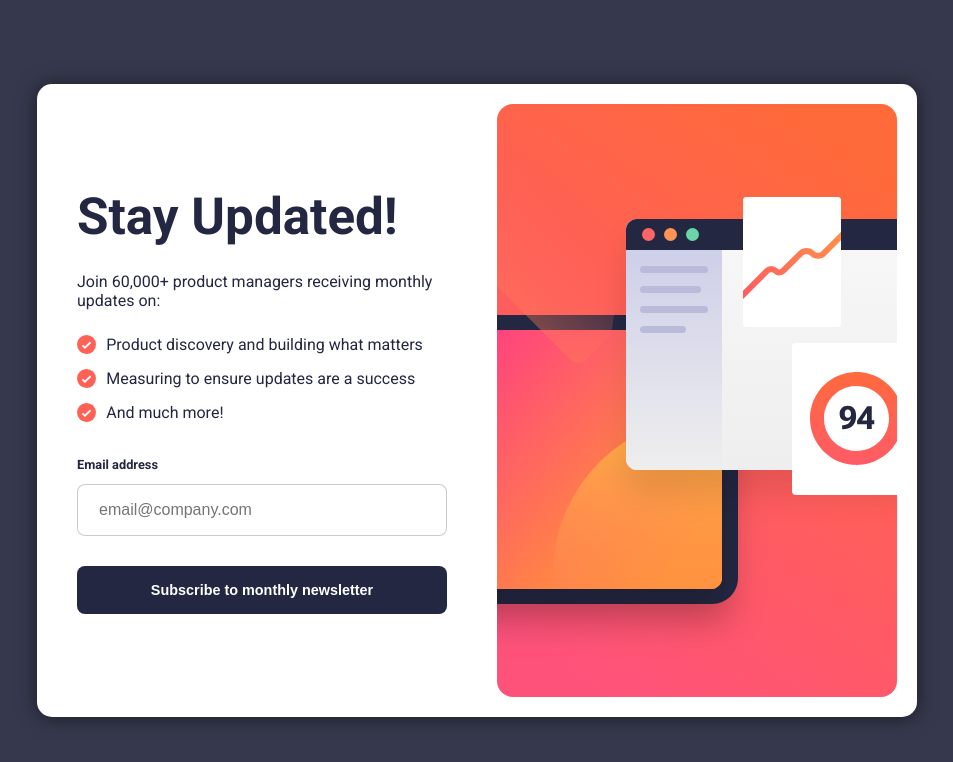
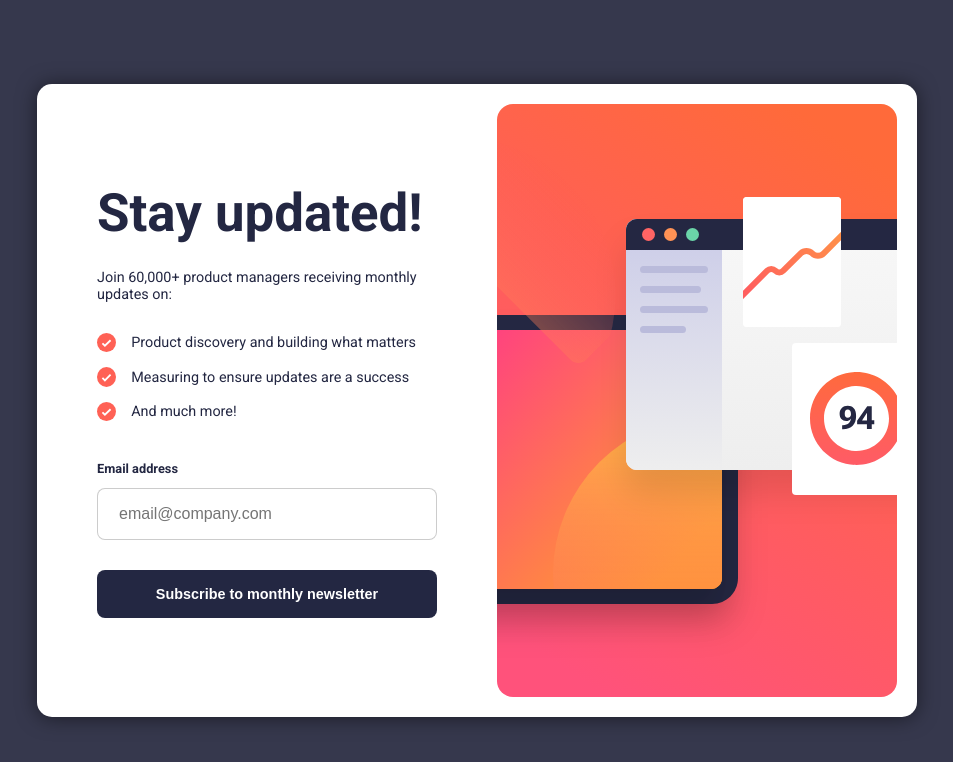
Before and after one commit to edilbertjaguimit/NewsLetterSignup, a plain HTML site: page index.html in a window 1280 px wide. Shown: the whole page, without its empty margins (163-1116 px from the left). Drawn offline with Linux system fonts and the light colour scheme.

Commit message:
Add files via upload

```diff
--- a/index.html
+++ b/index.html
@@ -29,7 +29,7 @@
         <div class="card" id="cardSubscribe">
           <img src="assets/images/illustration-sign-up-desktop.svg" alt="" />
           <div class="card-body">
-            <h2>Stay Updated!</h2>
+            <h2>Stay updated!</h2>
             <p>Join 60,000+ product managers receiving monthly updates on:</p>
             <div class="offers">
               <div class="offer">
--- a/style.css
+++ b/style.css
@@ -38,14 +38,14 @@ main {
   display: flex;
   flex-direction: column;
   /* gap: 25px; */
-  padding: 0 50px 0 20px;
+  padding: 0 60px 0 40px;
 }
 .card-body > p {
-  font-size: 1rem;
+  font-size: .9rem;
   margin-top: 25px;
 }
 .offers {
-  margin-top: 25px;
+  margin-top: 30px;
   display: flex;
   flex-direction: column;
   gap: 15px;
@@ -53,16 +53,16 @@ main {
 .offer {
   display: flex;
   align-items: center;
-  gap: 10px;
+  gap: 15px;
 }
 .offer > img {
   width: 1.2rem;
 }
 .offer > p {
-  font-size: 1rem;
+  font-size: .9rem;
 }
 h2 {
-  font-size: 3.2rem;
+  font-size: 3.3rem;
 }
 input[type="text"] {
   width: 100%;
@@ -100,7 +100,7 @@ input[type="button"]:hover {
   box-shadow: 0 10px 20px 0 rgba(255, 89, 104, 0.5);
 }
 .action {
-  margin-top: 35px;
+  margin-top: 40px;
 }
 .invalid-email {
   border: 1px solid #fdb0aa !important;
```
